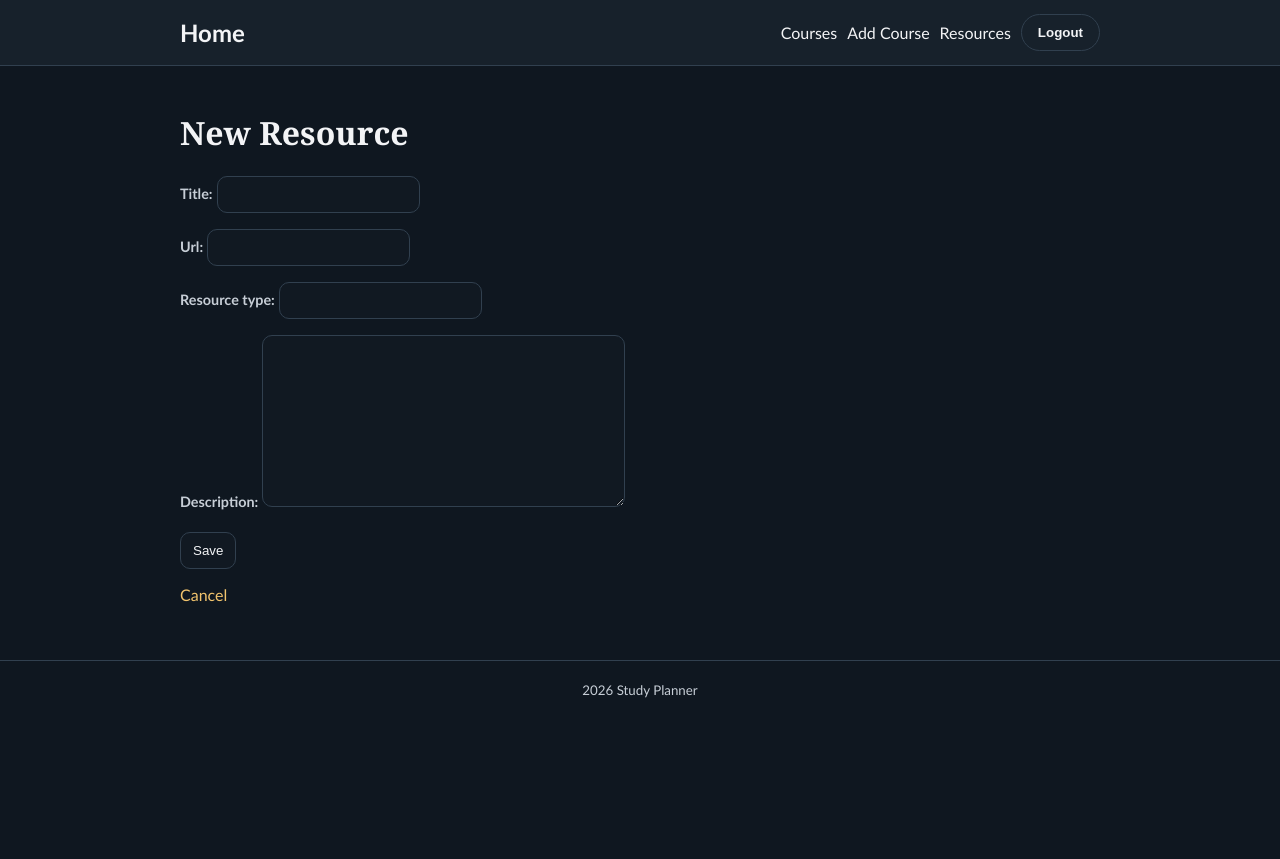
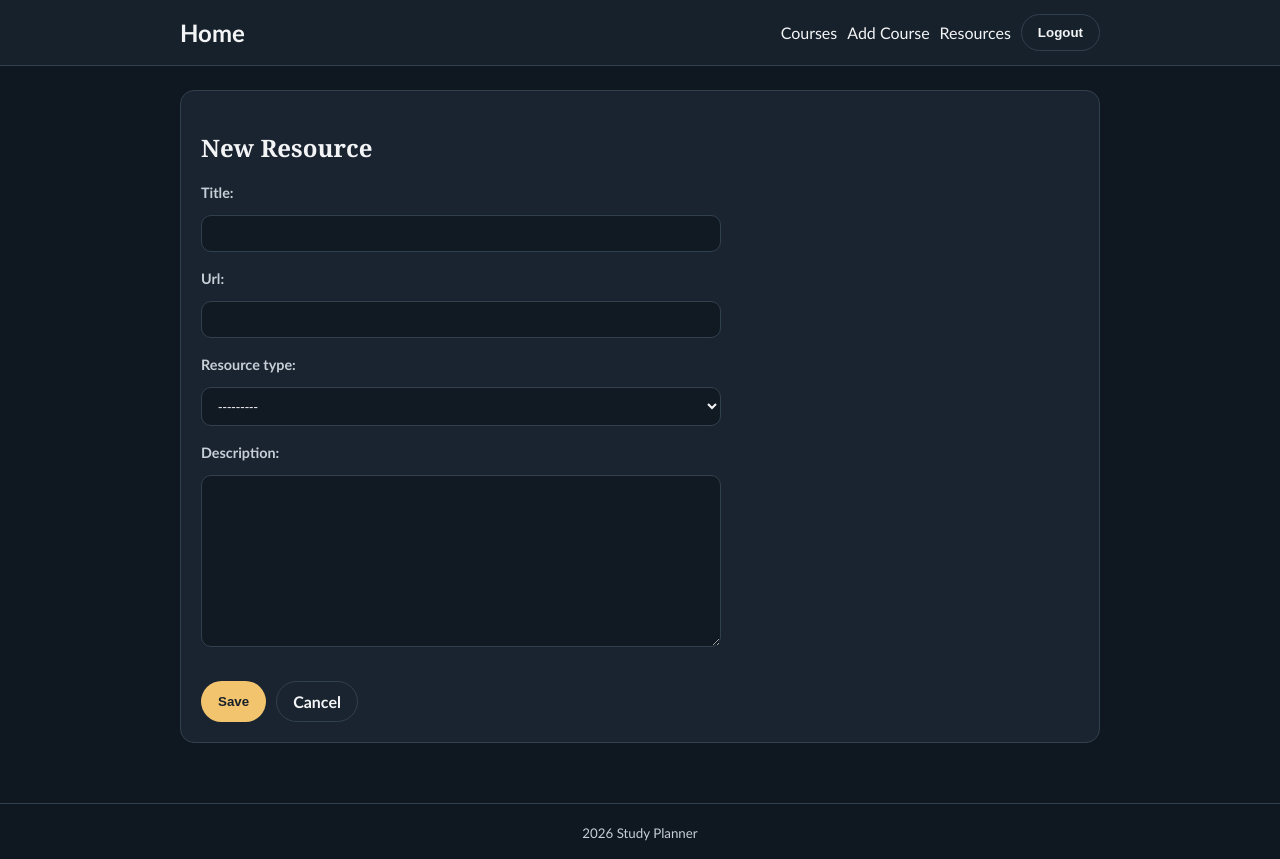
Before and after one commit to AdamMyers-ai/study-planner, a Django app: page /resources/new/ in a window 1280 px wide. Before the commit the page ends 698 px from the top, so only its background shows below. Run offline with Django 5.2, Linux system fonts and the light colour scheme; the visitor is signed in with stand-in values (Sample User, id 1).

Commit message:
add resource type choices, improve assignment forms, and support creating resources directly from assignments

```diff
--- a/studyplanner/planner/forms.py
+++ b/studyplanner/planner/forms.py
@@ -6,6 +6,12 @@ class AssignmentForm(forms.ModelForm):
     class Meta:
         model = Assignment
         fields = ["title", "due_date", "status", "priority", "notes", "resources"]
+        widgets = {
+            "title": forms.TextInput(attrs={"placeholder": "Assignment title"}),
+            "due_date": forms.DateInput(attrs={"type": "date"}),
+            "notes": forms.Textarea(attrs={"rows": 5}),
+            "resources": forms.SelectMultiple(attrs={"size": 5}),
+        }
 
     def __init__(self, *args, user=None, **kwargs):
         super().__init__(*args, **kwargs)
--- a/studyplanner/planner/models.py
+++ b/studyplanner/planner/models.py
@@ -12,6 +12,15 @@ PRIORITY_CHOICES = [
     ("low", "Low"),
     ("medium", "Medium"),
     ("high", "High"),
+]
+
+RESOURCE_TYPE_CHOICES = [
+    ("video", "Video"),
+    ("article", "Article"),
+    ("slides", "Slides"),
+    ("textbook", "Textbook"),
+    ("practice_problems", "Practice Problems"),
+    ("other", "Other"),
 ]
 
 COURSE_DEPARTMENT_CHOICES = [
@@ -96,8 +105,8 @@ class StudyResource(models.Model):
     title = models.CharField(max_length=200)
     url = models.URLField(blank=True)  # optional
     resource_type = models.CharField(
-        max_length=50, blank=True
-    )  # video/article/slides/textbook
+        max_length=50, blank=True, choices=RESOURCE_TYPE_CHOICES
+    )
     description = models.TextField(blank=True)
 
     def __str__(self):
--- a/studyplanner/planner/static/css/base.css
+++ b/studyplanner/planner/static/css/base.css
@@ -280,6 +280,38 @@ h3 {
   color: white;
 }
 
+.form {
+  display: grid;
+  gap: 18px;
+  margin-top: 20px;
+}
+
+.form-row {
+  display: grid;
+  gap: 8px;
+}
+
+.form-row input,
+.form-row select,
+.form-row textarea {
+  width: min(100%, 520px);
+}
+
+.form-row select[multiple] {
+  min-height: 140px;
+}
+
+.form-errors,
+.errorlist {
+  margin: 0;
+  padding: 10px 12px;
+  list-style: none;
+  border-radius: 10px;
+  border: 1px solid rgba(225, 29, 72, 0.4);
+  background-color: rgba(225, 29, 72, 0.12);
+  color: #fecdd3;
+}
+
 input,
 select,
 textarea,
--- a/studyplanner/planner/templates/resources/detail.html
+++ b/studyplanner/planner/templates/resources/detail.html
@@ -3,7 +3,7 @@
 {% if object.url %}
 <p><a href="{{ object.url }}" target="_blank" rel="noopener">{{ object.url }}</a></p>
 {% endif %}
-<p>Type: {{ object.resource_type|default:"-" }}</p>
+<p>Type: {{ object.get_resource_type_display|default:"-" }}</p>
 <p>Description: {{ object.description|default:"-" }}</p>
 
 <p>
--- a/studyplanner/planner/templates/resources/form.html
+++ b/studyplanner/planner/templates/resources/form.html
@@ -1,11 +1,55 @@
 {% extends "base.html" %}
 {% block content %}
-<h1>{% if object %}Edit Resource{% else %}New Resource{% endif %}</h1>
+<section class="card">
+  <h1>
+    {% if object %}
+    Edit Resource
+    {% elif assignment %}
+    New Resource for {{ assignment.title }}
+    {% else %}
+    New Resource
+    {% endif %}
+  </h1>
 
-<form method="post">
-  {% csrf_token %} {{ form.as_p }}
-  <button type="submit">Save</button>
-</form>
+  {% if assignment %}
+  <div class="actions">
+    <a href="{% url 'course-detail' assignment.course.id %}" class="btn btn-ghost">
+      Back to Course
+    </a>
+    <a href="{% url 'assignment-detail' assignment.id %}" class="btn btn-ghost">
+      Back to Assignment
+    </a>
+  </div>
+  {% endif %}
 
-<p><a href="javascript:history.back()">Cancel</a></p>
+  <form method="post" class="form">
+    {% csrf_token %}
+
+    {% if form.non_field_errors %}
+    <div class="form-errors" role="alert">{{ form.non_field_errors }}</div>
+    {% endif %}
+
+    <div class="form-row">
+      {{ form.title.label_tag }} {{ form.title }} {{ form.title.errors }}
+    </div>
+    <div class="form-row">
+      {{ form.url.label_tag }} {{ form.url }} {{ form.url.errors }}
+    </div>
+    <div class="form-row">
+      {{ form.resource_type.label_tag }} {{ form.resource_type }} {{ form.resource_type.errors }}
+    </div>
+    <div class="form-row">
+      {{ form.description.label_tag }} {{ form.description }} {{ form.description.errors }}
+    </div>
+
+    <div class="actions">
+      <button type="submit" class="btn">Save</button>
+      {% if assignment %}
+      <a href="{% url 'assignment-detail' assignment.id %}" class="btn btn-ghost">Cancel</a>
+      {% else %}
+      <a href="javascript:history.back()" class="btn btn-ghost">Cancel</a>
+      {% endif %}
+    </div>
+  </form>
+</section>
 {% endblock %}
--- a/studyplanner/planner/templates/resources/index.html
+++ b/studyplanner/planner/templates/resources/index.html
@@ -11,7 +11,7 @@
   <li>
     <a href="{% url 'resource-detail' resource.id %}">{{ resource.title }}</a>
     {% if resource.resource_type %}
-    <span class="resource-meta">({{ resource.resource_type }})</span>
+    <span class="resource-meta">({{ resource.get_resource_type_display }})</span>
     {% endif %}
   </li>
   {% empty %}
--- a/studyplanner/planner/urls.py
+++ b/studyplanner/planner/urls.py
@@ -52,6 +52,11 @@ urlpatterns = [
         views.AssignmentIncompleteView.as_view(),
         name="assignment-incomplete",
     ),
+    path(
+        "assignments/<int:assignment_id>/resources/new/",
+        views.StudyResourceCreateView.as_view(),
+        name="assignment-resource-create",
+    ),
     # Resources routes
     path("resources/", views.StudyResourceListView.as_view(), name="resource-list"),
     path(
--- a/studyplanner/planner/views.py
+++ b/studyplanner/planner/views.py
@@ -268,10 +268,34 @@ class StudyResourceCreateView(LoginRequiredMixin, CreateView):
     fields = ["title", "url", "resource_type", "description"]
     template_name = "resources/form.html"
 
+    def dispatch(self, request, *args, **kwargs):
+        self.assignment = None
+        assignment_id = kwargs.get("assignment_id")
+        if assignment_id is not None:
+            self.assignment = get_object_or_404(
+                Assignment,
+                id=assignment_id,
+                course__user=request.user,
+            )
+        return super().dispatch(request, *args, **kwargs)
+
     def form_valid(self, form):
         form.instance.user = self.request.user
+        response = super().form_valid(form)
+        if self.assignment is not None:
+            self.assignment.resources.add(self.object)
         messages.success(self.request, "Resource created successfully.")
-        return super().form_valid(form)
+        return response
+
+    def get_success_url(self):
+        if self.assignment is not None:
+            return reverse_lazy("assignment-detail", kwargs={"pk": self.assignment.pk})
+        return super().get_success_url()
+
+    def get_context_data(self, **kwargs):
+        context = super().get_context_data(**kwargs)
+        context["assignment"] = self.assignment
+        return context
 
 
 class StudyResourceUpdateView(LoginRequiredMixin, UpdateView):
```
Also changed, not shown: studyplanner/planner/templates/assignments/detail.html (+6 -1 lines), studyplanner/planner/templates/assignments/form.html (+7 -0 lines), studyplanner/planner/tests.py (+56 -1 lines), studyplanner/planner/migrations/0008_resource_type_choices.py (added).
